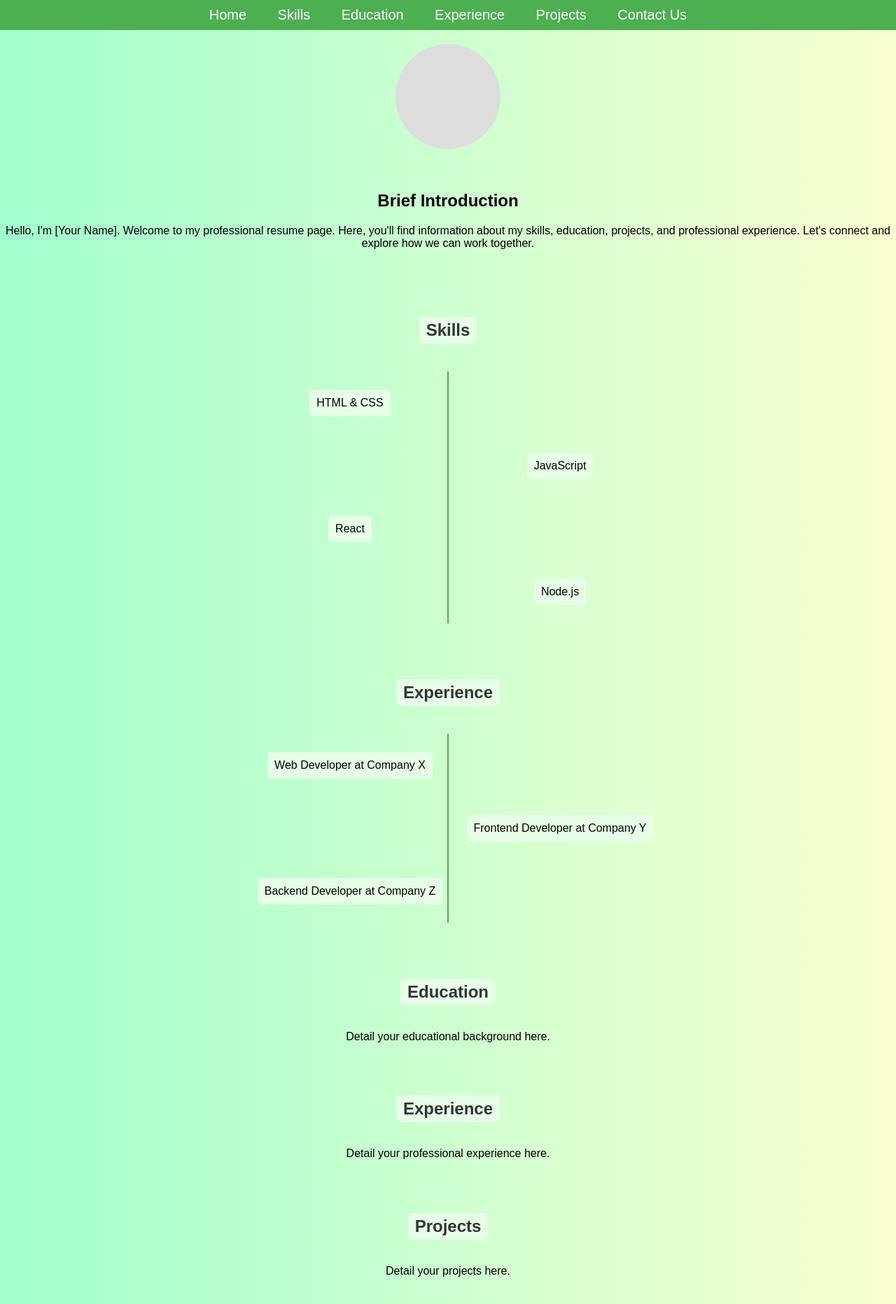
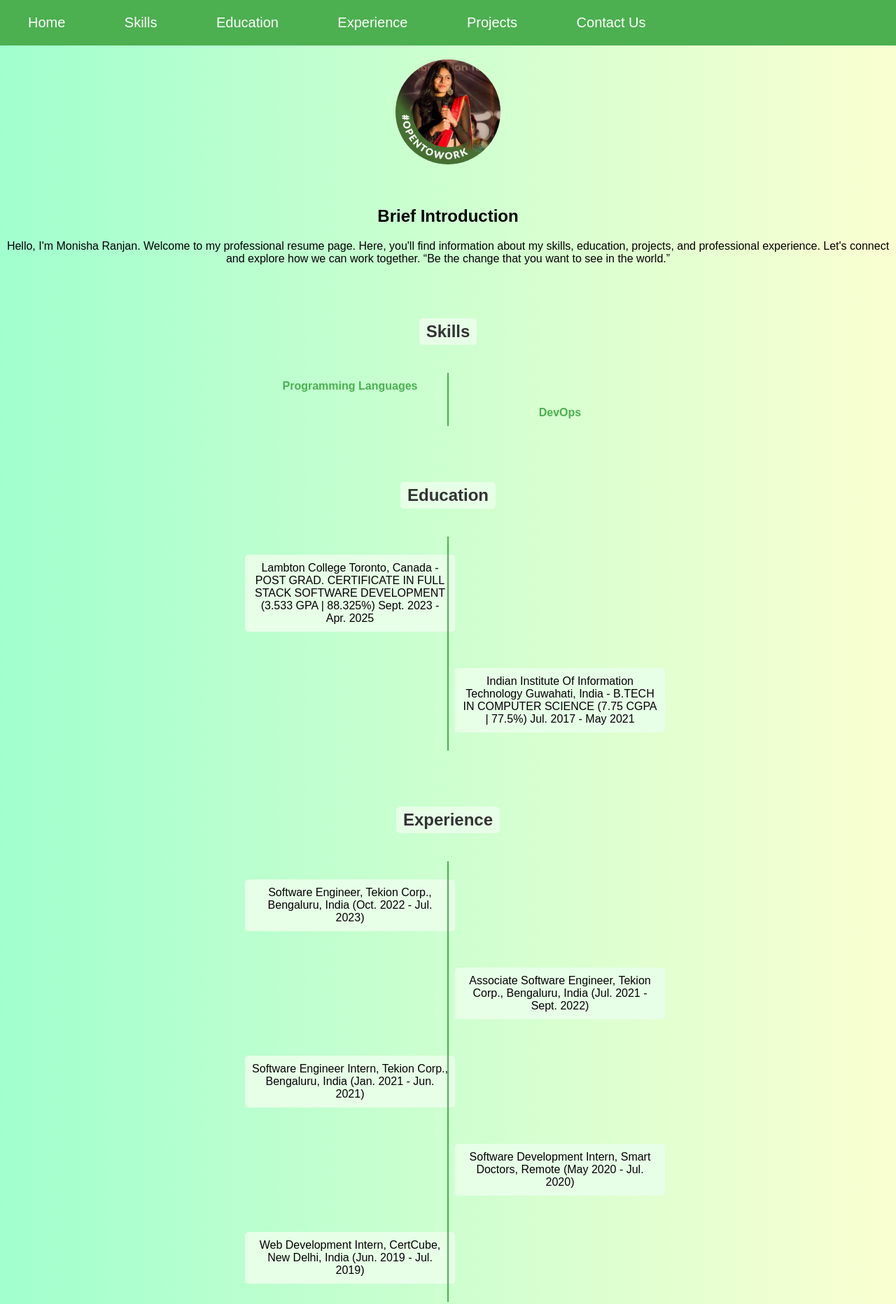
Before and after one commit to scarlet2131/FrontEnd_Webiste, a plain HTML site: page index.html in a window 1280 px wide. Shown: the top 1864 px of the page at 70% size. Drawn offline with Linux system fonts and the light colour scheme.

Commit message:
Resume/Styled skills

```diff
--- a/css/styles.css
+++ b/css/styles.css
@@ -7,7 +7,6 @@ body, html {
     background: linear-gradient(to right, #a1ffce, #faffd1); /* Light gradient background */
 }
 
-/* Header Styles */
 header {
     background-color: #4CAF50; /* Green color for the header */
     color: white;
@@ -32,13 +31,39 @@ nav ul li a {
     font-size: 20px;
 }
 
+/* Increase Navbar Width and Improve Styles */
+nav ul li {
+    display: inline-block; /* Changed from inline to inline-block */
+    margin: 0 25px; /* Increased spacing */
+    padding: 1px 15px; /* New padding for a bigger look */
+}
+
+nav ul {
+    display: inline-block; /* Make the nav container fit its content */
+    padding: 10px 0; /* Increased padding */
+}
+
+/* Smooth Scrolling */
+html {
+    scroll-behavior: smooth;
+}
+
+/* Footer Styles */
+footer {
+    background-color: #4CAF50; /* Matching the header color */
+    color: white;
+    text-align: center;
+    padding: 20px 0;
+    margin-top: 20px; /* Ensures there's space before the footer */
+}
+
 /* Profile Image */
 .profile-image {
     width: 150px;
     height: 150px;
     border-radius: 50%;
     background-color: #ddd;
-    background-image: url('path/to/your-image.jpg'); /* Add your image path here */
+    background-image: url('../profile.jpg'); /* Add your image path here */
     background-size: cover; /* Cover the entire area of the div */
     margin: 20px auto;
 }
@@ -59,81 +84,6 @@ section h2 {
     margin-bottom: 20px;
 }
 
-/* Introduction Section */
-#intro {
-    margin: 20px 0;
-}
-
-/* Ensure full page width */
-header, .profile-image, section {
-    width: 100%;
-    box-sizing: border-box;
-}
-/* General Styles */
-body, html {
-    margin: 0;
-    padding: 0;
-    width: 100%;
-    font-family: Arial, sans-serif;
-    background: linear-gradient(to right, #a1ffce, #faffd1); /* Light gradient background */
-}
-
-/* Header Styles */
-header {
-    background-color: #4CAF50; /* Green color for the header */
-    color: white;
-    padding: 10px 0;
-}
-
-nav ul {
-    list-style: none;
-    padding: 0;
-    margin: 0;
-    text-align: center;
-}
-
-nav ul li {
-    display: inline;
-    margin: 0 20px;
-}
-
-nav ul li a {
-    color: white;
-    text-decoration: none;
-    font-size: 20px;
-}
-
-/* Profile Image */
-.profile-image {
-    width: 150px;
-    height: 150px;
-    border-radius: 50%;
-    background-color: #ddd;
-    background-image: url('profile.jpg'); /* Add your image path here */
-    background-size: cover; /* Cover the entire area of the div */
-    margin: 20px auto;
-}
-
-/* Section Styles */
-section {
-    text-align: center;
-    padding: 20px 0;
-}
-
-/* Section Headings */
-section h2 {
-    color: #333; /* Darker text color for visibility */
-    background-color: #e7ffe7; /* Light green background for headings */
-    display: inline-block;
-    padding: 5px 10px;
-    border-radius: 5px;
-    margin-bottom: 20px;
-}
-
-/* Introduction Section */
-#intro {
-    margin: 20px 0;
-}
 /* Timeline Styles for Skills and Experience */
 .timeline {
     position: relative;
@@ -175,8 +125,33 @@ section h2 {
 }
 
 
-/* Ensure full page width */
-header, section {
-    width: 100%;
-    box-sizing: border-box;
+
+
+
+
+
+/* Continue using your existing styles, and add these for the new structure */
+
+.details {
+    display: none;
 }
+
+/* When a details section becomes the target, display it */
+:target {
+    display: block;
+    background-color: #f0f0f0; /* Add some styling */
+    padding: 10px;
+    border-left: 4px solid #4CAF50; /* A touch to indicate active section */
+    margin: 10px 0px; /* Space it out a bit from other content */
+}
+
+/* Style the links for a better look */
+.timeline a {
+    color: #4CAF50; /* Green, to match your theme */
+    text-decoration: none; /* Optional, depending on your preference */
+    font-weight: bold; /* Make it stand out */
+}
+
+.timeline a:hover {
+    text-decoration: underline; /* Indicate clickable */
+}
--- a/index.html
+++ b/index.html
@@ -3,7 +3,7 @@
 <head>
     <meta charset="UTF-8">
     <meta name="viewport" content="width=device-width, initial-scale=1.0">
-    <title>Resume Page</title>
+    <title>Resume Page - Monisha Ranjan</title>
     <link rel="stylesheet" href="css/styles.css">
 </head>
 <body>
@@ -25,48 +25,79 @@
 
 <section id="intro">
     <h1>Brief Introduction</h1>
-    <p>Hello, I'm [Your Name]. Welcome to my professional resume page. Here, you'll find information about my skills, education, projects, and professional experience. Let's connect and explore how we can work together.</p>
+    <p>Hello, I'm Monisha Ranjan. Welcome to my professional resume page. Here, you'll find information about my skills, education, projects, and professional experience. Let's connect and explore how we can work together. “Be the change that you want to see in the world.”</p>
 </section>
 
 <section id="skills">
+    <!-- <h2>Skills</h2>
+    <div class="timeline">
+        <div class="left-side"><p>Programming Languages: Java, C++, Python, JavaScript, Matlab, LaTeX, PHP, .NET</p></div>
+        <div class="right-side"><p>DevOps: AWS, Jenkins</p></div>
+        <div class="left-side"><p>Back‑end Development: Django, PHP, Laravel, MySQL, MongoDB, ElasticSearch, Spring Boot</p></div>
+        <div class="right-side"><p>Front‑end Development: HTML/CSS, JavaScript, Bootstrap</p></div>
+        <div class="left-side"><p>Tools & Frameworks: Google APIs, Android, Git</p></div>
+    </div> -->
+
     <h2>Skills</h2>
     <div class="timeline">
-        <div class="left-side"><p>HTML & CSS</p></div>
-        <div class="right-side"><p>JavaScript</p></div>
-        <div class="left-side"><p>React</p></div>
-        <div class="right-side"><p>Node.js</p></div>
+        <div class="left-side">
+            <a href="#programmingLanguages">Programming Languages</a>
+        </div>
+        <div class="right-side">
+            <a href="#devOps">DevOps</a>
+        </div>
+        <!-- Add more categories as needed -->
+    </div>
+
+    <!-- Details sections hidden until their corresponding link is clicked -->
+    <div id="programmingLanguagesDetails" class="details">
+        <p>Java, C++, Python, JavaScript, Matlab, LaTeX, PHP, .NET</p>
+    </div>
+    <div id="devOpsDetails" class="details">
+        <p>AWS, Jenkins</p>
+    </div>
+    <!-- Add more details sections for other categories -->
+
+
+</section>
+
+<section id="education">
+    <h2>Education</h2>
+    <div class="timeline">
+        <div class="left-side"><p>Lambton College Toronto, Canada - POST GRAD. CERTIFICATE IN FULL STACK SOFTWARE DEVELOPMENT (3.533 GPA | 88.325%) Sept. 2023 - Apr. 2025</p></div>
+        <div class="right-side"><p>Indian Institute Of Information Technology Guwahati, India - B.TECH IN COMPUTER SCIENCE (7.75 CGPA | 77.5%) Jul. 2017 - May 2021</p></div>
     </div>
 </section>
 
 <section id="experience">
     <h2>Experience</h2>
     <div class="timeline">
-        <div class="left-side"><p>Web Developer at Company X</p></div>
-        <div class="right-side"><p>Frontend Developer at Company Y</p></div>
-        <div class="left-side"><p>Backend Developer at Company Z</p></div>
+        <div class="left-side"><p>Software Engineer, Tekion Corp., Bengaluru, India (Oct. 2022 - Jul. 2023)</p></div>
+        <div class="right-side"><p>Associate Software Engineer, Tekion Corp., Bengaluru, India (Jul. 2021 - Sept. 2022)</p></div>
+        <div class="left-side"><p>Software Engineer Intern, Tekion Corp., Bengaluru, India (Jan. 2021 - Jun. 2021)</p></div>
+        <div class="right-side"><p>Software Development Intern, Smart Doctors, Remote (May 2020 - Jul. 2020)</p></div>
+        <div class="left-side"><p>Web Development Intern, CertCube, New Delhi, India (Jun. 2019 - Jul. 2019)</p></div>
     </div>
-</section>
-
-
-<section id="education">
-    <h2>Education</h2>
-    <p>Detail your educational background here.</p>
-</section>
-
-<section id="experience">
-    <h2>Experience</h2>
-    <p>Detail your professional experience here.</p>
 </section>
 
 <section id="projects">
     <h2>Projects</h2>
-    <p>Detail your projects here.</p>
+    <div class="timeline">
+        <div class="left-side"><p>Integrated Dealership Database Upgrade, TEKION CORP. (Mar. 2023 - Apr. 2023)</p></div>
+        <div class="right-side"><p>Centralized Dealership Payment System, TEKION CORP. (Sept. 2021 - Jan. 2022)</p></div>
+        <div class="left-side"><p>Attendance Management System, Student Project (Apr. 2020 - Jul. 2020)</p></div>
+        <div class="right-side"><p>Meditrack, Hackathon Project (Jan. 2020)</p></div>
+    </div>
 </section>
 
 <section id="contact">
     <h2>Contact Us</h2>
-    <p>How to reach me.</p>
+    <p>Email: ranjan.monisha233@gmail.com | Phone: (+1) 647-622-0791</p>
 </section>
+
+<footer>
+    <p>Copyright © 2024 Monisha Ranjan. All Rights Reserved.</p>
+</footer>
 
 </body>
 </html>
```
